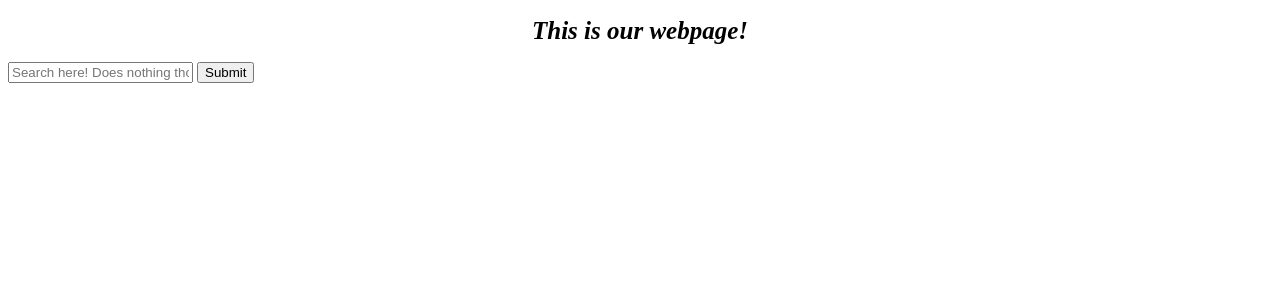
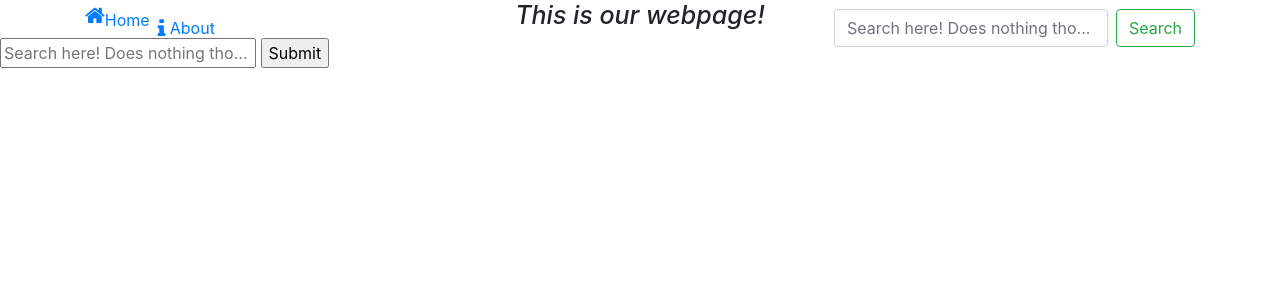
Before and after one commit to chrishsu2/ROWDYHACK-2020, a Flask app: page / in a window 1280 px wide. Shown: the top 300 px of the page. Run offline with Flask 2, Linux system fonts and the light colour scheme; some libraries are stand-ins or nearby versions.

Commit message:
Created navigation bar on splash.html

```diff
--- a/templates/splash.html
+++ b/templates/splash.html
@@ -1,12 +1,40 @@
 <!DOCTYPE html>
 <html lang="en">
+
 <head>
-  <title>Rowdyhacks main page</title>
-  <meta charset="utf-8">
+    <!-- Required meta tags always come first -->
+    <meta charset="utf-8">
+    <meta name="viewport" content="width=device-width, initial-scale=1, shrink-to-fit=no">
+    <meta http-equiv="x-ua-compatible" content="ie=edge">
+
+    <!-- Bootstrap CSS -->
+    <link rel="stylesheet" href="node_modules/bootstrap/dist/css/bootstrap.min.css">
+    <link rel="stylesheet" href="node_modules/font-awesome/css/font-awesome.min.css">
+    <title>Rowdyhacks main page</title>
 </head>
 
 <body>
-     <center>
+    <nav class="navbar navbar-expand-sm fixed-top">
+        <div class="container">
+            <button class="navbar-toggler" type="button" data-toggle="collapse" data-target="#Navbar">
+                <span class="navbar-toggler-icon"></span>
+            </button>
+            <div class="collapse navbar-collapse" id="Navbar">
+                <ul class="navbar-nav mr-auto">
+                    <li class="nav-item active"><a class="nav link" href="#"><span class="fa fa-home fa-lg"></span>
+                        Home</a></li>
+                    <li class="nav-item"><a class="nav-link" href="#"><span class="fa fa-info fa-lg"></span>
+                        About</a></li>
+                </ul>
+                <form class="form-inline" action=" ">
+                    <input class="form-control mr-sm-2 type="search" name="searchbar" placeholder="Search here! Does nothing tho...">
+                    <button class="btn btn-outline-success my-2 my-sm-0" type="submit">Search</button>
+                </form>
+            </div>
+        </div>
+    </nav>
+
+    <center>
         <h1 style="font-size:25px;font-style:italic;">
             This is our webpage!
         </h1>
@@ -15,5 +43,12 @@
         <input type="text" name="searchbar" placeholder="Search here! Does nothing tho...">
         <input type="submit" name="Submit_placeholder_until_enter-search">
     </form>
+
+    <!-- jQuery first, then Popper.js, then Bootstrap JS. -->
+    <script src="node_modules/jquery/dist/jquery.slim.min.js"></script>
+    <script src="node_modules/popper.js/dist/umd/popper.min.js"></script>
+    <script src="node_modules/bootstrap/dist/js/bootstrap.min.js"></script>
+    <script src="js/scripts.js"></script>
 </body>
+
 </html>
```
